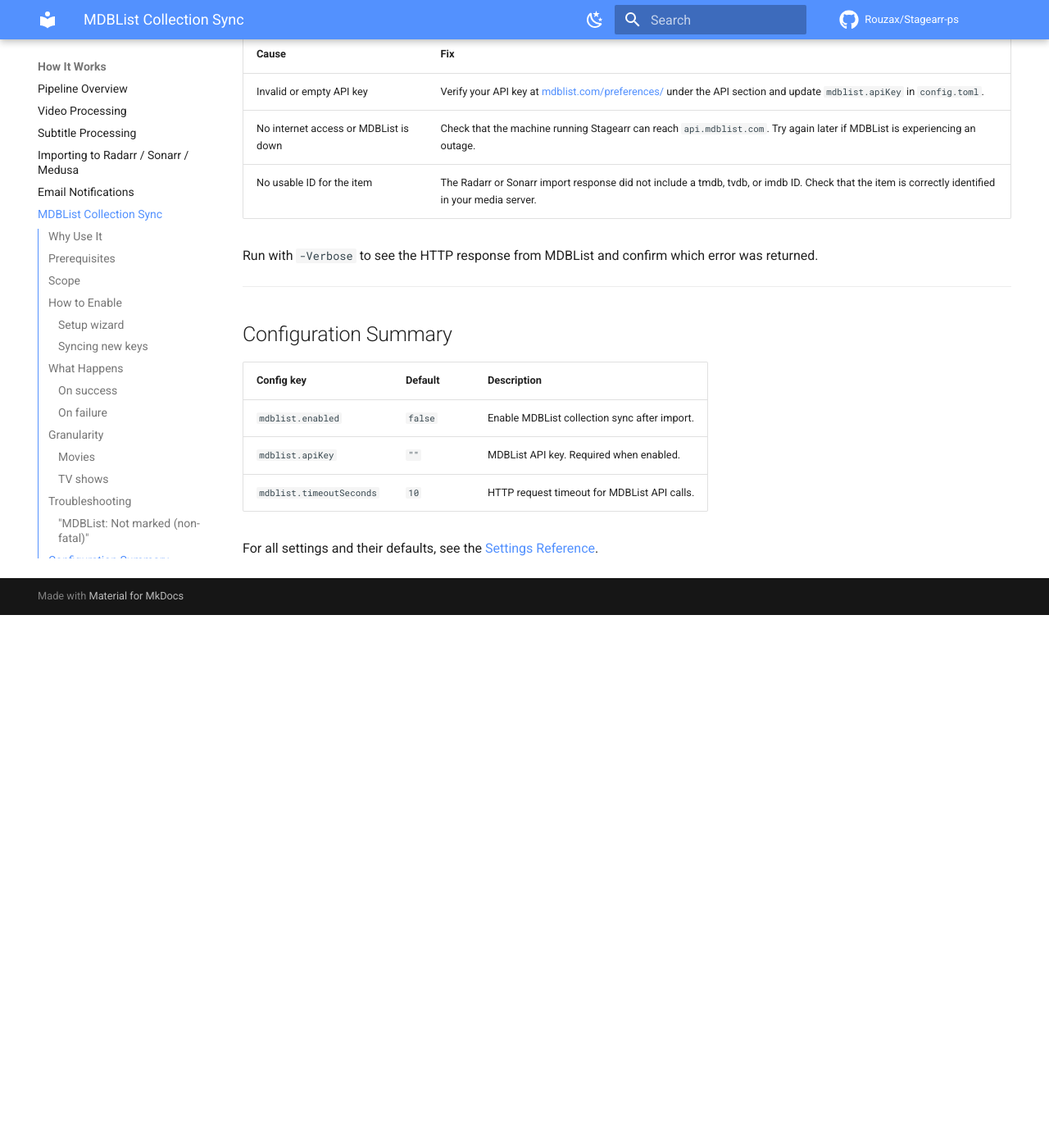
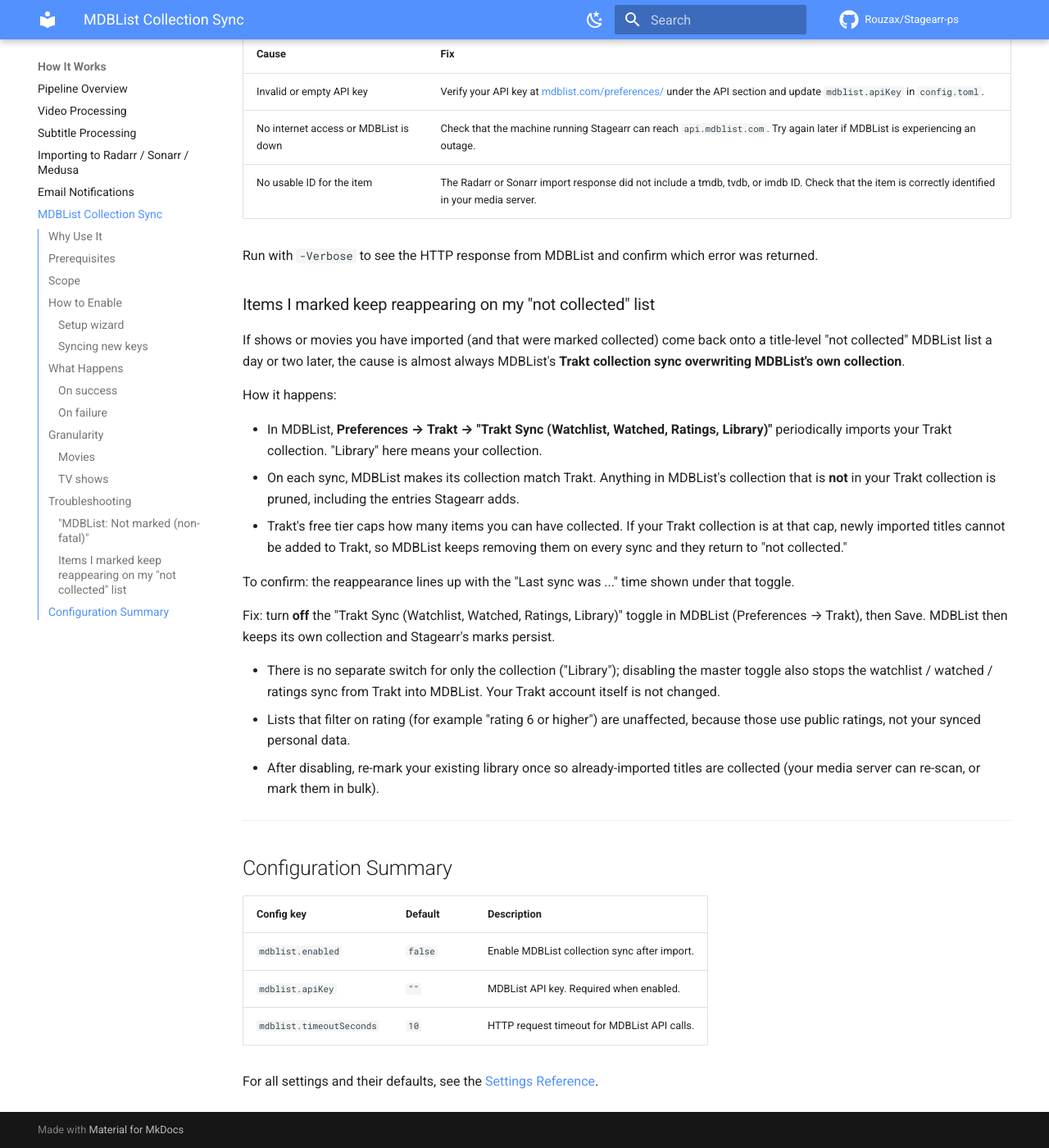
Before and after one commit to Rouzax/Stagearr-ps, an MkDocs documentation site: the page built from docs/mdblist.md, in a window 1280 px wide and 1400 px high, scrolled down 2864 px. Shown: the whole window at 82% size. Built offline with MkDocs 1.6.1 and Material for MkDocs 9.7.7, drawn with Linux system fonts in a browser that asks for light colours; comment, search, counter and statistics services are not loaded; before the commit the page ends 3614 px from its top, so only the background shows below that.

Commit message:
docs(mdblist): document Trakt collection sync overwriting MDBList marks
Add a troubleshooting/FAQ entry for the common gotcha where imported titles
reappear on a 'not collected' list because MDBList's Trakt Sync (Library)
re-imports the Trakt collection and prunes anything not in Trakt. Documents the
fix (disable Trakt Sync in MDBList Preferences -> Trakt) and the trade-offs.

```diff
--- a/docs/mdblist.md
+++ b/docs/mdblist.md
@@ -114,6 +114,24 @@
 
 Run with `-Verbose` to see the HTTP response from MDBList and confirm which error was returned.
 
+### Items I marked keep reappearing on my "not collected" list
+
+If shows or movies you have imported (and that were marked collected) come back onto a title-level "not collected" MDBList list a day or two later, the cause is almost always MDBList's **Trakt collection sync overwriting MDBList's own collection**.
+
+How it happens:
+
+- In MDBList, **Preferences → Trakt → "Trakt Sync (Watchlist, Watched, Ratings, Library)"** periodically imports your Trakt collection. "Library" here means your collection.
+- On each sync, MDBList makes its collection match Trakt. Anything in MDBList's collection that is **not** in your Trakt collection is pruned, including the entries Stagearr adds.
+- Trakt's free tier caps how many items you can have collected. If your Trakt collection is at that cap, newly imported titles cannot be added to Trakt, so MDBList keeps removing them on every sync and they return to "not collected."
+
+To confirm: the reappearance lines up with the "Last sync was ..." time shown under that toggle.
+
+Fix: turn **off** the "Trakt Sync (Watchlist, Watched, Ratings, Library)" toggle in MDBList (Preferences → Trakt), then Save. MDBList then keeps its own collection and Stagearr's marks persist.
+
+- There is no separate switch for only the collection ("Library"); disabling the master toggle also stops the watchlist / watched / ratings sync from Trakt into MDBList. Your Trakt account itself is not changed.
+- Lists that filter on rating (for example "rating 6 or higher") are unaffected, because those use public ratings, not your synced personal data.
+- After disabling, re-mark your existing library once so already-imported titles are collected (your media server can re-scan, or mark them in bulk).
+
 ---
 
 ## Configuration Summary
```
Also changed, not shown: docs/troubleshooting.md (+8 -0 lines).
